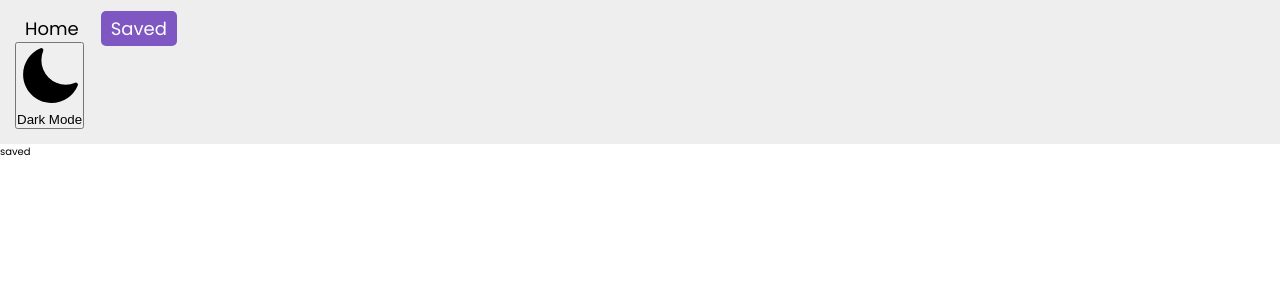
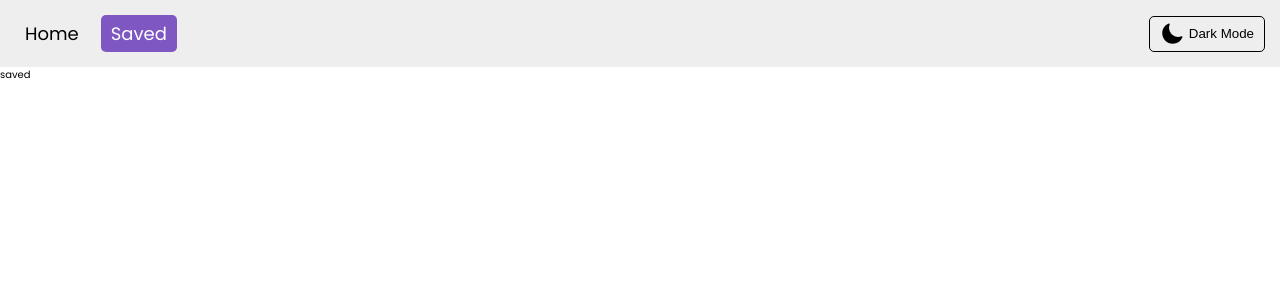
Before and after one commit to adel-nodehi/library, a React (Vite) app: page /saved in a window 1280 px wide. Shown: the top 300 px of the page. Built offline with nearby package versions, Linux system fonts and the light colour scheme.

Commit message:
theme switch completed

```diff
--- a/src/components/Theme.jsx
+++ b/src/components/Theme.jsx
@@ -8,19 +8,19 @@ function Theme() {
   const [isDark, setIsDark] = useState(false);
 
   function handleThemeChange() {
-    setIsDark((cur) => !cur);
-
     if (isDark) {
       document.documentElement.removeAttribute("data-theme");
     } else {
       document.documentElement.setAttribute("data-theme", "dark");
     }
+
+    setIsDark((cur) => !cur);
   }
 
   return (
     <button onClick={handleThemeChange} className="theme-btn">
       <img src={isDark ? sun : moon} alt="theme icon" />
-      {isDark ? "Light Mode" : "Dark Mode"}
+      <p>{isDark ? "Light Mode" : "Dark Mode"}</p>
     </button>
   );
 }
--- a/src/index.css
+++ b/src/index.css
@@ -9,6 +9,8 @@
   margin: 0;
   padding: 0;
   box-sizing: border-box;
+
+  transition: color 20ms, background-color 200ms;
 }
 
 :root {
@@ -21,6 +23,8 @@
 
   --text-secondary: #fff;
   --text-color-active: #fff;
+
+  --theme-btn-hover: #7773;
 }
 
 [data-theme="dark"] {
@@ -50,6 +54,9 @@ a {
 .header {
   background-color: var(--bg-secondary);
   padding: 1.5rem 1.5rem;
+  display: flex;
+  justify-content: space-between;
+  align-items: center;
 }
 
 .nav ul {
@@ -60,9 +67,10 @@ a {
 }
 
 .nav a {
+  display: inline-block;
   padding: 0.5rem 1rem;
   border-radius: 0.5rem;
-  transition: all 200ms;
+  transition: background-color 200ms;
 }
 
 .nav a:hover {
@@ -74,3 +82,24 @@ a {
   color: var(--text-color-active) !important;
   background-color: var(--bg-active) !important;
 }
+
+.theme-btn {
+  display: flex;
+  gap: 0.5rem;
+  align-items: center;
+  padding: 0.5rem 1rem;
+  border-radius: 0.5rem;
+  border: 1px solid var(--text-primary);
+  color: var(--text-primary);
+  background-color: transparent;
+  cursor: pointer;
+}
+
+.theme-btn:hover {
+  background-color: var(--theme-btn-hover);
+}
+
+.theme-btn img {
+  width: 2.4rem;
+  height: 2.4rem;
+}
```
Also changed, not shown: src/assets/images/sun.svg.
